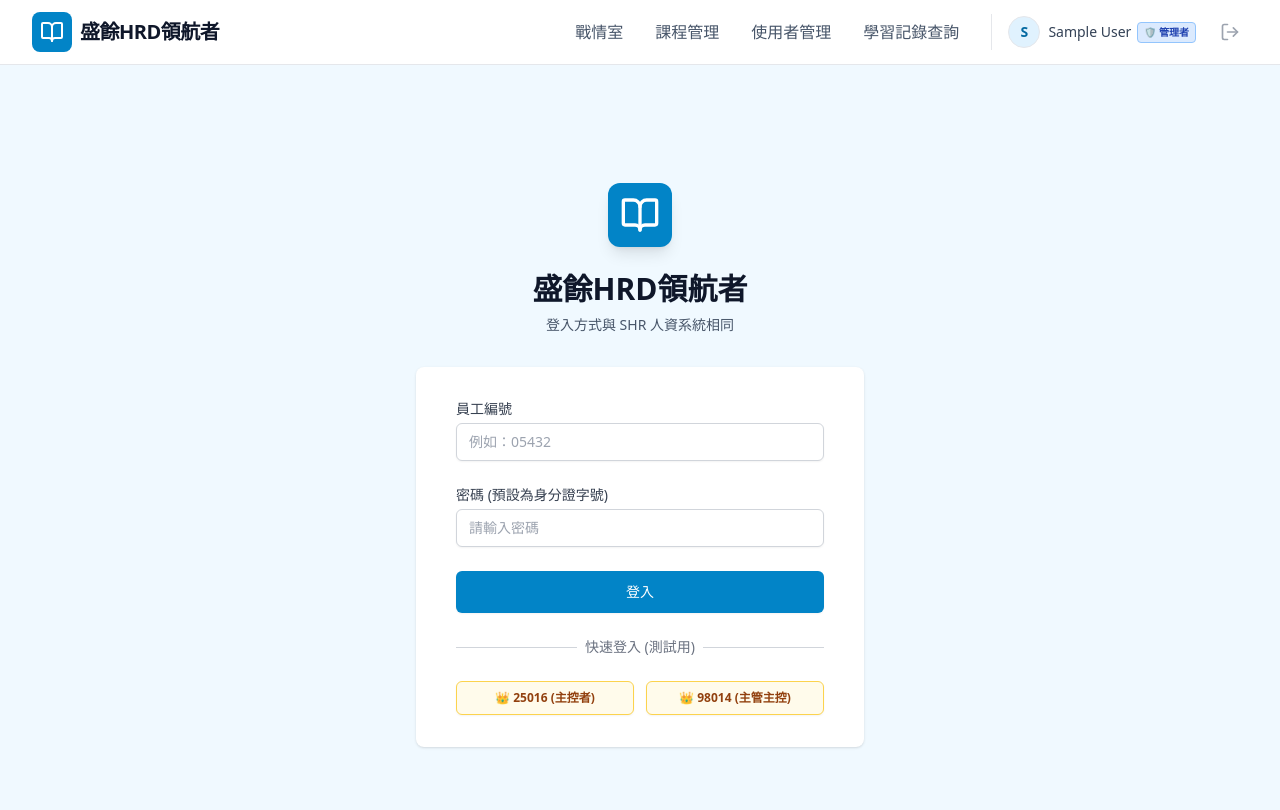
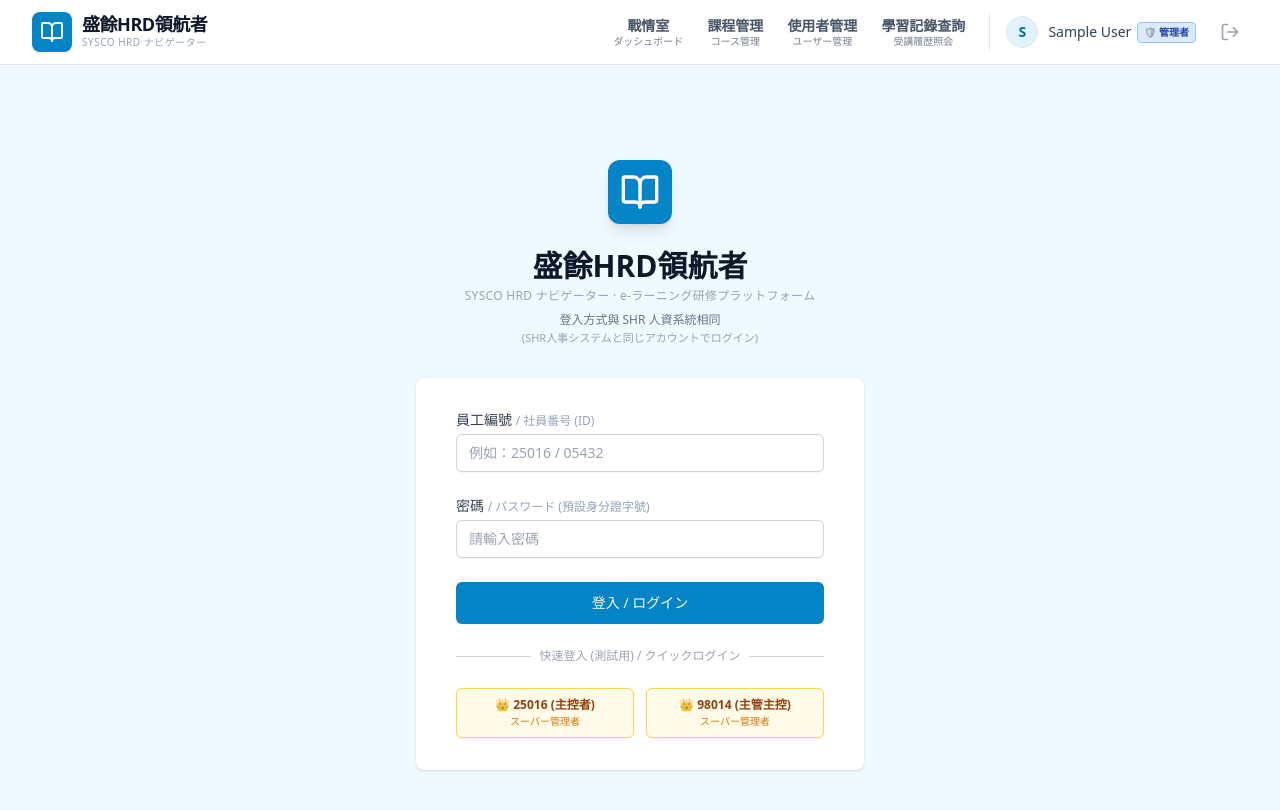
Before and after one commit to lawliet-st/E-Learning-Front-end, a React (Vite) app: page /#/login in a window 1280 px wide. Shown: the top 810 px of the page. Built offline with nearby package versions, Linux system fonts and the light colour scheme; no server answers; sample sign-in values are in the browser's storage.

Commit message:
feat: add bilingual Japanese titles and subtitles across all pages for Japanese management

```diff
--- a/components/Navbar.tsx
+++ b/components/Navbar.tsx
@@ -18,46 +18,70 @@ const Navbar: React.FC = () => {
       <div className="max-w-7xl mx-auto px-4 sm:px-6 lg:px-8">
         <div className="flex justify-between h-16">
           <div className="flex items-center">
-            <Link to="/" className="flex-shrink-0 flex items-center gap-2">
-              <div className="bg-brand-600 p-2 rounded-lg">
+            <Link to="/" className="flex-shrink-0 flex items-center gap-2.5">
+              <div className="bg-brand-600 p-2 rounded-lg shadow-sm">
                 <BookOpen className="h-6 w-6 text-white" />
               </div>
-              <span className="font-bold text-xl text-slate-900 tracking-tight">盛餘HRD領航者</span>
+              <div className="flex flex-col">
+                <span className="font-bold text-lg text-slate-900 tracking-tight leading-none">盛餘HRD領航者</span>
+                <span className="text-[10px] text-slate-400 font-medium tracking-wider mt-0.5">SYSCO HRD ナビゲーター</span>
+              </div>
             </Link>
           </div>
 
-            {/* Desktop Menu */}
-          <div className="hidden md:flex items-center space-x-8">
+          {/* Desktop Menu */}
+          <div className="hidden md:flex items-center space-x-6">
             {(user.role === 'admin' || user.role === 'superadmin') ? (
               // Admin Menu
               <>
-                <Link to="/admin" className={isActive('/admin')}>戰情室</Link>
-                <Link to="/admin/create-course" className={isActive('/admin/create-course')}>課程管理</Link>
-                <Link to="/admin/users" className={isActive('/admin/users')}>使用者管理</Link>
-                <Link to="/admin/records" className={isActive('/admin/records')}>學習記錄查詢</Link>
+                <Link to="/admin" className={`flex flex-col items-center py-1 transition-colors ${isActive('/admin')}`}>
+                  <span className="text-sm font-semibold">戰情室</span>
+                  <span className="text-[10px] opacity-75 font-normal -mt-0.5">ダッシュボード</span>
+                </Link>
+                <Link to="/admin/create-course" className={`flex flex-col items-center py-1 transition-colors ${isActive('/admin/create-course')}`}>
+                  <span className="text-sm font-semibold">課程管理</span>
+                  <span className="text-[10px] opacity-75 font-normal -mt-0.5">コース管理</span>
+                </Link>
+                <Link to="/admin/users" className={`flex flex-col items-center py-1 transition-colors ${isActive('/admin/users')}`}>
+                  <span className="text-sm font-semibold">使用者管理</span>
+                  <span className="text-[10px] opacity-75 font-normal -mt-0.5">ユーザー管理</span>
+                </Link>
+                <Link to="/admin/records" className={`flex flex-col items-center py-1 transition-colors ${isActive('/admin/records')}`}>
+                  <span className="text-sm font-semibold">學習記錄查詢</span>
+                  <span className="text-[10px] opacity-75 font-normal -mt-0.5">受講履歴照会</span>
+                </Link>
               </>
             ) : (
               // Employee Menu
               <>
-                <Link to="/" className={isActive('/')}>課程中心</Link>
-                <Link to="/my-learning" className={isActive('/my-learning')}>我的學習</Link>
-                <Link to="/profile" className={isActive('/profile')}>我的檔案</Link>
+                <Link to="/" className={`flex flex-col items-center py-1 transition-colors ${isActive('/')}`}>
+                  <span className="text-sm font-semibold">課程中心</span>
+                  <span className="text-[10px] opacity-75 font-normal -mt-0.5">コースセンター</span>
+                </Link>
+                <Link to="/my-learning" className={`flex flex-col items-center py-1 transition-colors ${isActive('/my-learning')}`}>
+                  <span className="text-sm font-semibold">我的學習</span>
+                  <span className="text-[10px] opacity-75 font-normal -mt-0.5">マイラーニング</span>
+                </Link>
+                <Link to="/profile" className={`flex flex-col items-center py-1 transition-colors ${isActive('/profile')}`}>
+                  <span className="text-sm font-semibold">我的檔案</span>
+                  <span className="text-[10px] opacity-75 font-normal -mt-0.5">人材プロファイル</span>
+                </Link>
               </>
             )}
 
-            <div className="flex items-center gap-4 ml-4 pl-4 border-l border-gray-200">
-              <div className="flex items-center gap-2">
+            <div className="flex items-center gap-4 ml-3 pl-4 border-l border-gray-200">
+              <div className="flex items-center gap-2.5">
                 <Avatar src={user.avatar} name={user.name} className="h-8 w-8 rounded-full border border-gray-200" />
                 <div className="flex flex-col">
                   <div className="flex items-center gap-1.5">
                     <span className="text-sm font-medium text-slate-700">{user.name}</span>
                     {user.role === 'superadmin' && (
-                      <span className="inline-flex items-center px-1.5 py-0.5 rounded text-[10px] font-bold bg-amber-100 text-amber-800 border border-amber-300">
-                        👑 主控者
+                      <span className="inline-flex items-center px-1.5 py-0.5 rounded text-[10px] font-bold bg-amber-100 text-amber-800 border border-amber-300" title="系統主控者 / スーパー管理者">
+                        👑 主控者 <span className="text-[9px] font-normal ml-0.5 opacity-80">(主幹)</span>
                       </span>
                     )}
                     {user.role === 'admin' && (
-                      <span className="inline-flex items-center px-1.5 py-0.5 rounded text-[10px] font-bold bg-blue-100 text-blue-800 border border-blue-300">
+                      <span className="inline-flex items-center px-1.5 py-0.5 rounded text-[10px] font-bold bg-blue-100 text-blue-800 border border-blue-300" title="管理者">
                         🛡️ 管理者
                       </span>
                     )}
@@ -68,7 +92,7 @@ const Navbar: React.FC = () => {
               <button
                 onClick={logout}
                 className="p-2 text-gray-400 hover:text-red-500 transition-colors"
-                title="登出"
+                title="登出 / ログアウト"
               >
                 <LogOut className="h-5 w-5" />
               </button>
@@ -90,19 +114,33 @@ const Navbar: React.FC = () => {
           <div className="px-2 pt-2 pb-3 space-y-1 sm:px-3">
              {(user.role === 'admin' || user.role === 'superadmin') ? (
               <>
-                <Link to="/admin" onClick={() => setIsOpen(false)} className="block px-3 py-2 rounded-md text-base font-medium text-gray-700 hover:bg-gray-50">戰情室</Link>
-                <Link to="/admin/create-course" onClick={() => setIsOpen(false)} className="block px-3 py-2 rounded-md text-base font-medium text-gray-700 hover:bg-gray-50">課程管理</Link>
-                <Link to="/admin/users" onClick={() => setIsOpen(false)} className="block px-3 py-2 rounded-md text-base font-medium text-gray-700 hover:bg-gray-50">使用者管理</Link>
-                <Link to="/admin/records" onClick={() => setIsOpen(false)} className="block px-3 py-2 rounded-md text-base font-medium text-gray-700 hover:bg-gray-50">學習記錄查詢</Link>
+                <Link to="/admin" onClick={() => setIsOpen(false)} className="block px-3 py-2 rounded-md text-base font-medium text-gray-700 hover:bg-gray-50">
+                  戰情室 <span className="text-xs text-gray-400 font-normal">/ ダッシュボード</span>
+                </Link>
+                <Link to="/admin/create-course" onClick={() => setIsOpen(false)} className="block px-3 py-2 rounded-md text-base font-medium text-gray-700 hover:bg-gray-50">
+                  課程管理 <span className="text-xs text-gray-400 font-normal">/ コース管理</span>
+                </Link>
+                <Link to="/admin/users" onClick={() => setIsOpen(false)} className="block px-3 py-2 rounded-md text-base font-medium text-gray-700 hover:bg-gray-50">
+                  使用者管理 <span className="text-xs text-gray-400 font-normal">/ ユーザー管理</span>
+                </Link>
+                <Link to="/admin/records" onClick={() => setIsOpen(false)} className="block px-3 py-2 rounded-md text-base font-medium text-gray-700 hover:bg-gray-50">
+                  學習記錄查詢 <span className="text-xs text-gray-400 font-normal">/ 受講履歴照会</span>
+                </Link>
               </>
             ) : (
               <>
-                <Link to="/" onClick={() => setIsOpen(false)} className="block px-3 py-2 rounded-md text-base font-medium text-gray-700 hover:bg-gray-50">課程中心</Link>
-                <Link to="/my-learning" onClick={() => setIsOpen(false)} className="block px-3 py-2 rounded-md text-base font-medium text-gray-700 hover:bg-gray-50">我的學習</Link>
-                <Link to="/profile" onClick={() => setIsOpen(false)} className="block px-3 py-2 rounded-md text-base font-medium text-gray-700 hover:bg-gray-50">我的檔案</Link>
+                <Link to="/" onClick={() => setIsOpen(false)} className="block px-3 py-2 rounded-md text-base font-medium text-gray-700 hover:bg-gray-50">
+                  課程中心 <span className="text-xs text-gray-400 font-normal">/ コースセンター</span>
+                </Link>
+                <Link to="/my-learning" onClick={() => setIsOpen(false)} className="block px-3 py-2 rounded-md text-base font-medium text-gray-700 hover:bg-gray-50">
+                  我的學習 <span className="text-xs text-gray-400 font-normal">/ マイラーニング</span>
+                </Link>
+                <Link to="/profile" onClick={() => setIsOpen(false)} className="block px-3 py-2 rounded-md text-base font-medium text-gray-700 hover:bg-gray-50">
+                  我的檔案 <span className="text-xs text-gray-400 font-normal">/ 人材プロファイル</span>
+                </Link>
               </>
             )}
-            <button onClick={logout} className="w-full text-left px-3 py-2 rounded-md text-base font-medium text-red-600 hover:bg-red-50">登出</button>
+            <button onClick={logout} className="w-full text-left px-3 py-2 rounded-md text-base font-medium text-red-600 hover:bg-red-50">登出 / ログアウト</button>
           </div>
         </div>
       )}
--- a/pages/Login.tsx
+++ b/pages/Login.tsx
@@ -41,8 +41,11 @@ const Login: React.FC = () => {
         <h2 className="mt-6 text-center text-3xl font-extrabold text-slate-900">
           盛餘HRD領航者
         </h2>
-        <p className="mt-2 text-center text-sm text-slate-600">
-          登入方式與 SHR 人資系統相同
+        <p className="text-center text-xs text-slate-400 font-medium tracking-wide mt-1">
+          SYSCO HRD ナビゲーター · e-ラーニング研修プラットフォーム
+        </p>
+        <p className="mt-2 text-center text-xs text-slate-500">
+          登入方式與 SHR 人資系統相同 <span className="text-[11px] text-slate-400 block mt-0.5">(SHR人事システムと同じアカウントでログイン)</span>
         </p>
       </div>
 
@@ -65,7 +68,7 @@ const Login: React.FC = () => {
 
             <div>
               <label htmlFor="employeeId" className="block text-sm font-medium text-gray-700">
-                員工編號
+                員工編號 <span className="text-xs text-slate-400 font-normal">/ 社員番号 (ID)</span>
               </label>
               <div className="mt-1">
                 <input
@@ -76,14 +79,14 @@ const Login: React.FC = () => {
                   value={employeeId}
                   onChange={(e) => setEmployeeId(e.target.value)}
                   className="appearance-none block w-full px-3 py-2 border border-gray-300 rounded-md shadow-sm placeholder-gray-400 focus:outline-none focus:ring-brand-500 focus:border-brand-500 sm:text-sm"
-                  placeholder="例如：05432"
+                  placeholder="例如：25016 / 05432"
                 />
               </div>
             </div>
 
             <div>
               <label htmlFor="password" className="block text-sm font-medium text-gray-700">
-                密碼 (預設為身分證字號)
+                密碼 <span className="text-xs text-slate-400 font-normal">/ パスワード (預設身分證字號)</span>
               </label>
               <div className="mt-1">
                 <input
@@ -108,10 +111,10 @@ const Login: React.FC = () => {
                 {isLoading ? (
                   <span className="flex items-center gap-2">
                     <Loader2 className="animate-spin h-4 w-4 text-white" />
-                    <span>登入中，請稍候...</span>
+                    <span>登入中，請稍候... / ログイン中...</span>
                   </span>
                 ) : (
-                  <span>登入</span>
+                  <span>登入 / ログイン</span>
                 )}
               </button>
             </div>
@@ -123,7 +126,7 @@ const Login: React.FC = () => {
                 <div className="w-full border-t border-gray-300" />
               </div>
               <div className="relative flex justify-center text-sm">
-                <span className="px-2 bg-white text-gray-500">快速登入 (測試用)</span>
+                <span className="px-2 bg-white text-gray-400 text-xs">快速登入 (測試用) / クイックログイン</span>
               </div>
             </div>
 
@@ -131,16 +134,18 @@ const Login: React.FC = () => {
               <button
                 type="button"
                 onClick={() => fillCredential('25016', 'A123456789')}
-                className="w-full inline-flex justify-center items-center py-2 px-3 border border-amber-300 rounded-md shadow-sm bg-amber-50 text-xs font-semibold text-amber-800 hover:bg-amber-100"
+                className="w-full inline-flex flex-col justify-center items-center py-2 px-3 border border-amber-300 rounded-md shadow-sm bg-amber-50 text-xs font-semibold text-amber-800 hover:bg-amber-100"
               >
-                👑 25016 (主控者)
+                <span>👑 25016 (主控者)</span>
+                <span className="text-[10px] text-amber-600 font-normal">スーパー管理者</span>
               </button>
               <button
                 type="button"
                 onClick={() => fillCredential('98014', 'A123456789')}
-                className="w-full inline-flex justify-center items-center py-2 px-3 border border-amber-300 rounded-md shadow-sm bg-amber-50 text-xs font-semibold text-amber-800 hover:bg-amber-100"
+                className="w-full inline-flex flex-col justify-center items-center py-2 px-3 border border-amber-300 rounded-md shadow-sm bg-amber-50 text-xs font-semibold text-amber-800 hover:bg-amber-100"
               >
-                👑 98014 (主管主控)
+                <span>👑 98014 (主管主控)</span>
+                <span className="text-[10px] text-amber-600 font-normal">スーパー管理者</span>
               </button>
             </div>
           </div>
```
Also changed, not shown: pages/AdminCourseCreate.tsx (+12 -9 lines), pages/AdminDashboard.tsx (+13 -12 lines), pages/AdminLearningRecords.tsx (+7 -4 lines), pages/AdminUserManagement.tsx (+17 -16 lines), pages/CourseList.tsx (+14 -10 lines), pages/MyLearning.tsx (+12 -9 lines).
